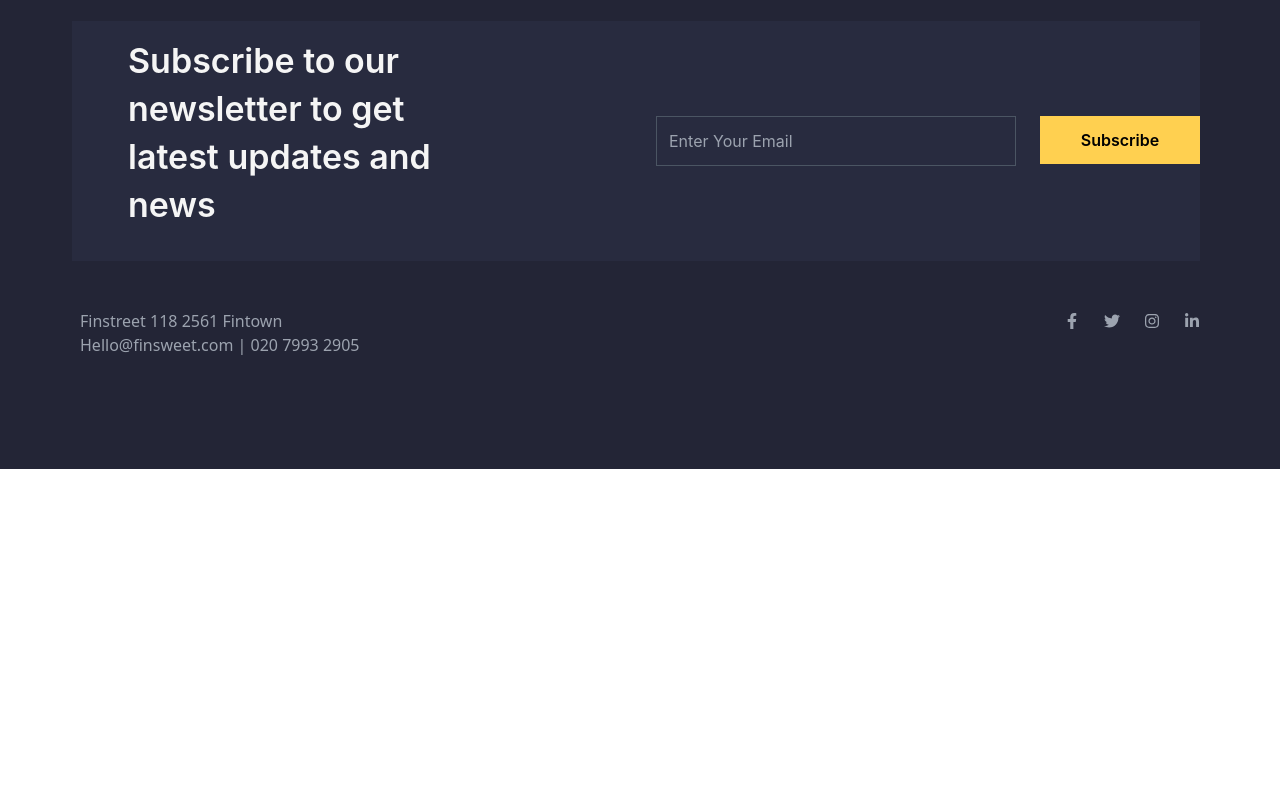
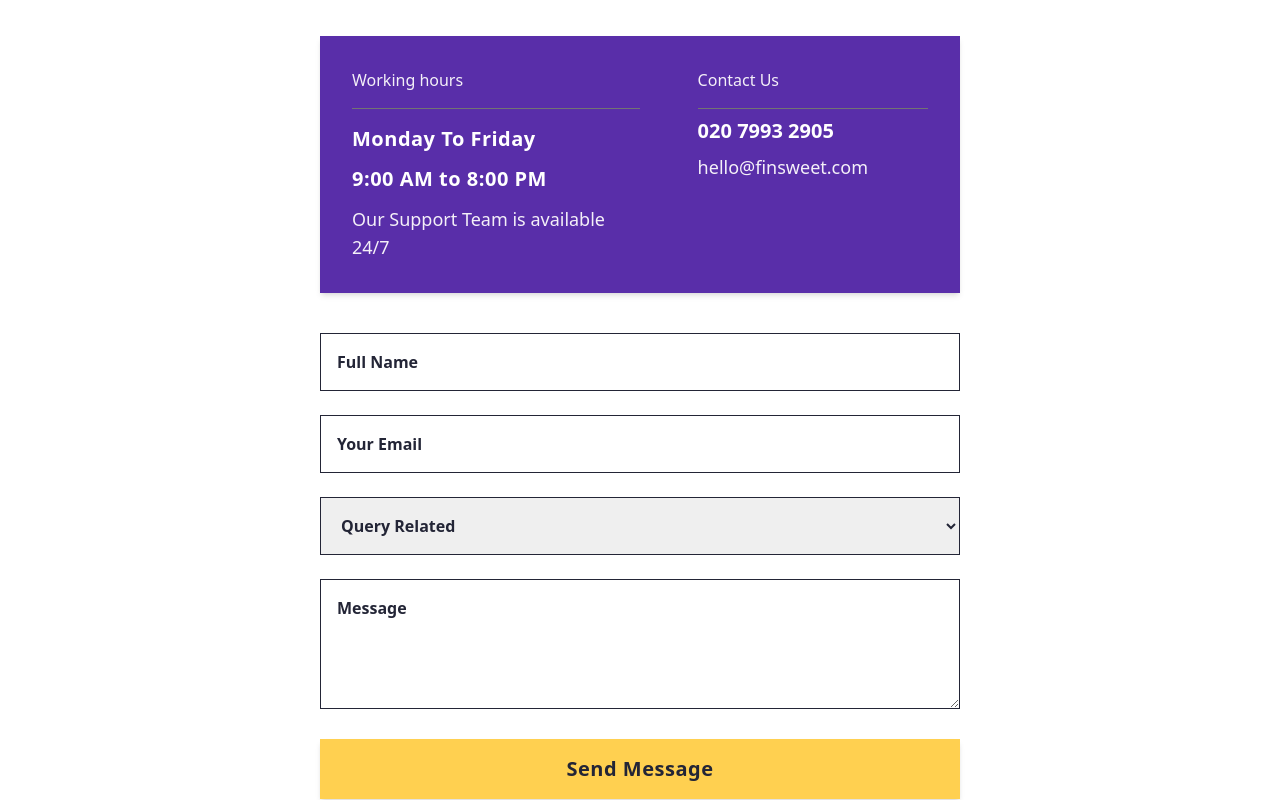
Before and after one commit to Avadhijain2004/BlogVerse, a React (Vite) app: page /contact in a window 1280 px wide. Shown: the part 280-1080 px from the top of the page. Before the commit the page ends 800 px from the top, so only its background shows below. Built offline with nearby package versions, Linux system fonts and the light colour scheme.

Commit message:
Contact Us page completed

```diff
--- a/src/components/HomePage.jsx
+++ b/src/components/HomePage.jsx
@@ -1,46 +1,49 @@
 import React from 'react';
+import img from './../assets/Client-First - IMAGES/Image.svg'
 
 // Dummy data for testimonials
 const testimonial = {
   text: "Lorem ipsum dolor sit amet, consectetur adipiscing elit, sed do eiusmod tempor incididunt ut labore et dolore magna aliqua.",
   name: "Jonathan Vallem",
   location: "New York, USA",
-  image: "path_to_jonathan_image", // Replace with actual image path
+  image: img, // Replace with actual image path
 };
 
 const TestimonialsSection = () => {
   return (
-    <div className="py-16 bg-cream mr-16 ml-16">
-      <div className="max-w-4xl px-4">
+    <div className="py-28 bg-cream mr-16 ml-16 ">
+      <div className="max-w-4xl flex flex-cols-2 items-center justify-center mx-auto">
         <div className="flex items-center justify-between">
-          <div>
-            <h2 className="text-lg font-semibold text-primary mb-2">TESTIMONIALS</h2>
-            <h3 className="text-3xl font-bold text-dark mb-4">What people say about our blog</h3>
-            <p className="text-base text-darkGrey">
-              Lorem ipsum dolor sit amet, consectetur adipiscing elit, sed do eiusmod tempor.
+          <div className=''>
+            <h2 className="text-base font-bold text-primary mb-6 tracking-widest">TESTIMONIALS</h2>
+            <h3 className="text-3xl font-bold text-primary mb-4 font-heading">What people say <br /> about our blog</h3>
+            <p className="text-sm text-primary">
+              Lorem ipsum dolor sit amet, consectetur <br /> adipiscing elit, sed do eiusmod tempor.
             </p>
           </div>
-          <div className="w-1/2 pl-8">
-            <p className="text-lg font-medium text-dark mb-4">{testimonial.text}</p>
-            <div className="flex items-center">
+          <div className="w-1/2 border-l pl-16 border-gray-400">
+            <p className="text-xl font-bold text-primary mb-4">{testimonial.text}</p>
+            <div className="flex items-center mt-20">
               <img
                 src={testimonial.image}
                 alt={testimonial.name}
                 className="w-10 h-10 rounded-full"
               />
               <div className="ml-4">
-                <p className="font-bold text-dark">{testimonial.name}</p>
-                <p className="text-sm text-darkGrey">{testimonial.location}</p>
+                <p className="font-bold text-primary">{testimonial.name}</p>
+                <p className="text-sm text-lightGrey">{testimonial.location}</p>
               </div>
-            </div>
-            <div className="flex mt-4">
-              <button className="w-10 h-10 rounded-full bg-white shadow-md flex items-center justify-center mr-2">
-                <i className="fas fa-arrow-left text-dark"></i>
+              <div className="flex ml-16">
+              <button className="w-10 h-10 rounded-full bg-white shadow-md flex items-center justify-center mr-4">
+              <p className=" text-primary text-3xl text-center">←</p>
               </button>
-              <button className="w-10 h-10 rounded-full bg-dark shadow-md flex items-center justify-center">
-                <i className="fas fa-arrow-right text-white"></i>
+              <button className="w-16 h-16 rounded-full bg-primary shadow-md flex items-center justify-center">
+                <p className=" text-offWhite text-4xl text-center">→</p>
               </button>
             </div>
+            </div>
+
+
           </div>
         </div>
       </div>
--- a/src/pages/Contact.jsx
+++ b/src/pages/Contact.jsx
@@ -1,9 +1,82 @@
-import React from 'react'
+import React from 'react';
 
-function Contact() {
-    return (
-        <div>Contact</div>
-    )
-}
+const ContactUsSection = () => {
+  return (
+    <div className="py-16">
+      <div className="max-w-2xl mx-auto px-4">
+        <div className="text-center mb-10">
+          <h2 className="text-base font-bold text-primary mb-2 tracking-wider">CONTACT US</h2>
+          <h3 className="text-3xl font-bold text-primary mb-4">Let’s Start a Conversation</h3>
+          <p className="text-base text-lightGrey">
+            Lorem ipsum dolor sit amet, consectetur adipiscing elit, sed do eiusmod tempor incididunt ut labore
+            et dolore magna aliqua. Ut enim ad minim.
+          </p>
+        </div>
+        <div className="bg-secondary text-white p-8 shadow-md flex justify-between mb-10">
+          <div className='w-1/2'>
+            <h4 className="text-base font-thin text-offWhite border-b border-neutral-500 pb-4">Working hours</h4>
+            <p className="text-xl mt-4 font-semibold tracking-wide">Monday To Friday</p>
+            <p className="text-xl mt-3 font-semibold tracking-wide">9:00 AM to 8:00 PM</p>
+            <p className="text-lg mt-3 font-thin text-offWhite">Our Support Team is available 24/7</p>
+          </div>
+          <div className='w-2/5'>
+            <h4 className="text-base font-thin text-offWhite border-b border-neutral-500 pb-4">Contact Us</h4>
+            <p className="text-xl mt-2 font-semibold">020 7993 2905</p>
+            <p className="text-lg font-thin text-offWhite mt-2">hello@finsweet.com</p>
+          </div>
+        </div>
+        <form className="space-y-6">
+          <div>
+            <input
+              type="text"
+              placeholder="Full Name"
+              className="w-full p-4 border focus:outline-none border-primary placeholder:text-primary placeholder:font-semibold"
+            />
+          </div>
+          <div>
+            <input
+              type="email"
+              placeholder="Your Email"
+              className="w-full p-4 border focus:outline-none border-primary placeholder:text-primary placeholder:font-semibold"
+            />
+          </div>
+          <div>
+            <select
+              className="w-full p-4 border focus:outline-none border-primary placeholder:text-primary placeholder:font-semibold text-primary font-semibold"
+            >
+              <option value="">Query Related</option>
+              <option value="support">Support</option>
+              <option value="sales">Sales</option>
+              <option value="general">General Inquiry</option>
+            </select>
+          </div>
+          <div>
+            <textarea
+              placeholder="Message"
+              rows="4"
+              className="w-full p-4 border focus:outline-none border-primary placeholder:text-primary placeholder:font-semibold"
+            ></textarea>
+          </div>
+          <div className="text-center">
+            <button
+              type="submit"
+              className="bg-accent w-full text-primary font-bold py-4 px-8 shadow-md hover:bg-yellow-500 transition duration-300 text-xl tracking-wide"
+            >
+              Send Message
+            </button>
+          </div>
+        </form>
+      </div>
+    </div>
+  );
+};
 
-export default Contact
+const Contact = () => {
+  return (
+    <div>
+      <ContactUsSection />
+    </div>
+  );
+};
+
+export default Contact;
```
